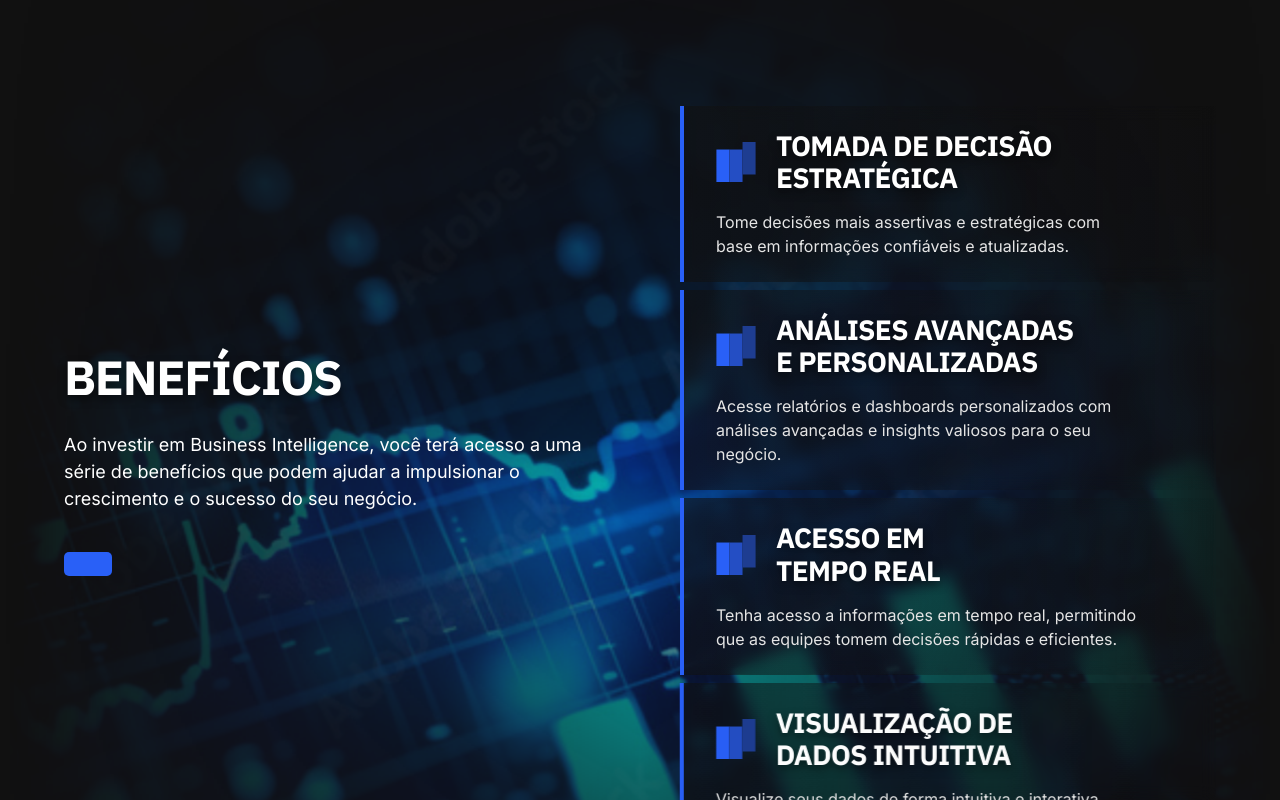
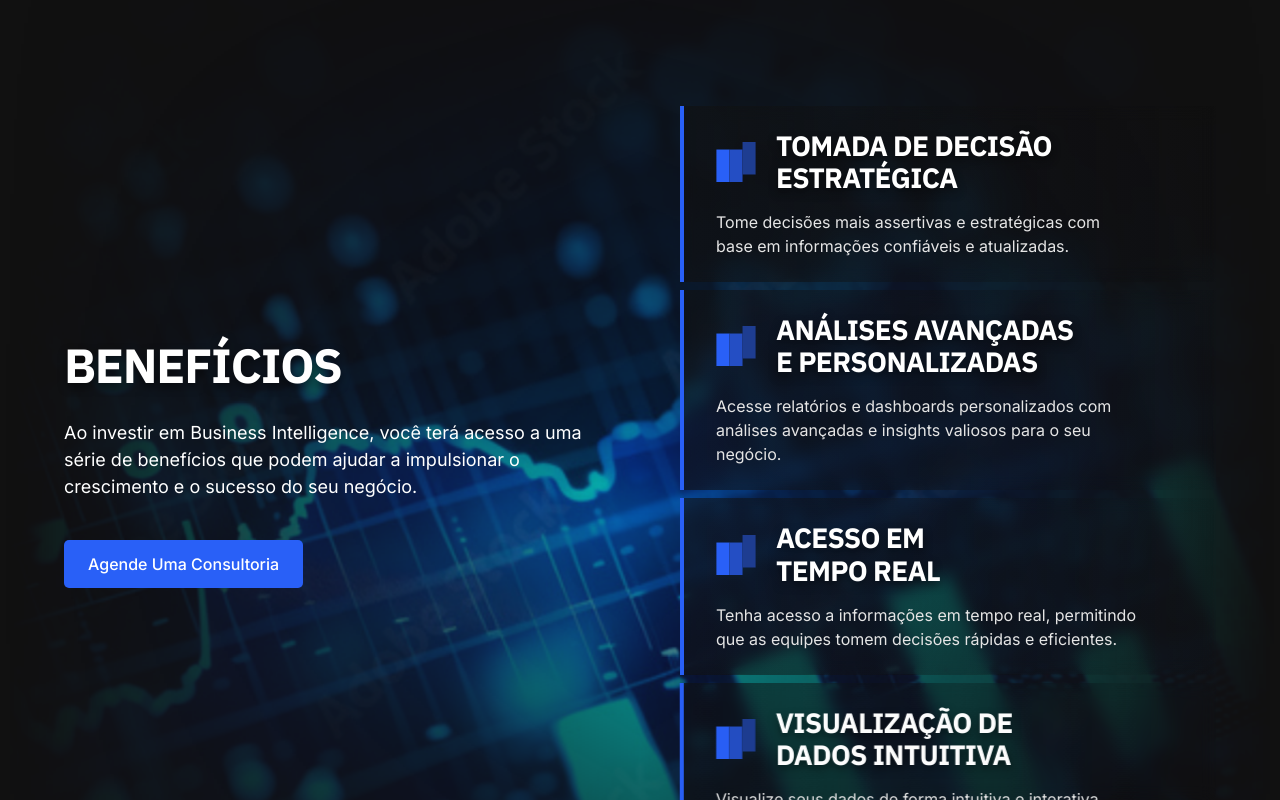
Before and after one commit to solutionsbi/SolutionsWebSite, a React (Vite) app: page /business-intelligence in a window 1280 px wide. Shown: the part 1736-2536 px from the top of the page. Built offline with nearby package versions, Linux system fonts and the light colour scheme.

Commit message:
refactor: ajustes nos links de todas as páginas

```diff
--- a/src/Pages/BusinessIntelligence.tsx
+++ b/src/Pages/BusinessIntelligence.tsx
@@ -18,11 +18,11 @@ export default function BusinessIntelligence() {
                     </>
                 }
                 description="Transforme seus dados em insights valiosos e tome decisões estratégicas com base em informações confiáveis e atualizadas."
-                cta={
-                    <a href="#" target="_blank">
-                        Contrate agora
-                    </a>
-                }
+                cta={{
+                    href: 'https://api.whatsapp.com/send?phone=5519993230833',
+                    text: 'Agende Uma Consultoria',
+                    additionalText: 'Fale Conosco',
+                }}
                 img="/src/assets/images/Solutions/business-intelligence.jpeg"
             />
             <ComoFunciona
@@ -82,6 +82,11 @@ export default function BusinessIntelligence() {
                         icon: '/src/assets/svg/services-cards-icons/business-intelligence.svg',
                     },
                 ]}
+                cta={{
+                    href: 'https://api.whatsapp.com/send?phone=5519993230833',
+                    text: 'Agende Uma Consultoria',
+                    additionalText: 'Fale Conosco',
+                }}
             />
             <Faq
                 faqs={[
--- a/src/Pages/EngenhariaDeDados.tsx
+++ b/src/Pages/EngenhariaDeDados.tsx
@@ -18,11 +18,11 @@ export default function EngenhariaDeDados() {
                     </>
                 }
                 description="Ajudamos a sua empresa a coletar, armazenar e processar dados de forma eficiente e segura, garantindo que você tenha informações precisas e confiáveis para tomar decisões estratégicas."
-                cta={
-                    <a href="#" target="_blank">
-                        Contrate agora
-                    </a>
-                }
+                cta={{
+                    href: 'https://api.whatsapp.com/send?phone=5519993230833',
+                    text: 'Agende Uma Consultoria',
+                    additionalText: 'Fale Conosco',
+                }}
                 img="/src/assets/images/Background/firefly/11.jpg"
             />
             <ComoFunciona
@@ -53,6 +53,11 @@ export default function EngenhariaDeDados() {
                 ]}
             />
             <Beneficios
+                cta={{
+                    href: 'https://api.whatsapp.com/send?phone=5519993230833',
+                    text: 'Agende Uma Consultoria',
+                    additionalText: 'Fale Conosco',
+                }}
                 title="Benefícios"
                 background="/src/assets/images/Background/1.jpeg"
                 description="Ao investir em engenharia de dados, você terá acesso a uma série de benefícios que podem ajudar a impulsionar o crescimento e o sucesso do seu negócio."
--- a/src/Pages/InteligenciaArtificial.tsx
+++ b/src/Pages/InteligenciaArtificial.tsx
@@ -18,11 +18,11 @@ export default function InteligenciaArtificial() {
                     </>
                 }
                 description="Desenvolvemos soluções de Inteligência Artificial para ajudar a sua empresa a otimizar processos, aumentar a produtividade e impulsionar o crescimento."
-                cta={
-                    <a href="#" target="_blank">
-                        Contrate agora
-                    </a>
-                }
+                cta={{
+                    href: 'https://api.whatsapp.com/send?phone=5519993230833',
+                    text: 'Agende Uma Consultoria',
+                    additionalText: 'Fale Conosco',
+                }}
                 img="/src/assets/images/Solutions/inteligencia-artificial.jpeg"
             />
             <ComoFunciona
@@ -87,6 +87,11 @@ export default function InteligenciaArtificial() {
                             'A IA pode analisar grandes volumes de dados de forma rápida e precisa, fornecendo insights valiosos para o seu negócio.',
                     },
                 ]}
+                cta={{
+                    href: 'https://api.whatsapp.com/send?phone=5519993230833',
+                    text: 'Agende Uma Consultoria',
+                    additionalText: 'Fale Conosco',
+                }}
             />
             <Faq
                 faqs={[
--- a/src/Pages/Sections/Beneficios.tsx
+++ b/src/Pages/Sections/Beneficios.tsx
@@ -7,17 +7,22 @@ import { ScrollTrigger } from 'gsap/ScrollTrigger'
 
 gsap.registerPlugin(useGSAP, ScrollTrigger)
 
+type Benefit = {
+    title: string
+    description: string
+    icon: string
+}
+
 type BeneficiosProps = {
     title: React.ReactNode
     description: string
     benefits: Benefit[]
     background: string
-}
-
-type Benefit = {
-    title: string
-    description: string
-    icon: string
+    cta: {
+        text: string
+        href: string
+        additionalText: string
+    }
 }
 
 export default function Beneficios({
@@ -25,6 +30,7 @@ export default function Beneficios({
     description,
     benefits,
     background,
+    cta,
 }: BeneficiosProps) {
     const container = useRef<HTMLElement>(null)
     const enterTl = useRef<gsap.core.Timeline | null>(null)
@@ -134,9 +140,12 @@ export default function Beneficios({
                                 {description}
                             </p>
                             <div className="mt-6 hidden items-center justify-center gap-x-4 md:mt-10 md:flex">
-                                <PrimaryButton className="section-cta">
-                                    Saiba Mais
-                                </PrimaryButton>
+                                <PrimaryButton
+                                    className="section-cta"
+                                    href={cta.href}
+                                    text={cta.text}
+                                    additionalText={cta.additionalText}
+                                />
                             </div>
                         </div>
                     </div>
--- a/src/Pages/Sections/Hero.tsx
+++ b/src/Pages/Sections/Hero.tsx
@@ -2,13 +2,15 @@ import React, { useRef } from 'react'
 import { gsap } from 'gsap'
 import { useGSAP } from '@gsap/react'
 import { ScrollTrigger } from 'gsap/ScrollTrigger'
-import PrimaryButton from '@/components/custom/PrimaryButton'
+import PrimaryButton, {
+    PrimaryButtonProps,
+} from '@/components/custom/PrimaryButton'
 gsap.registerPlugin(useGSAP, ScrollTrigger)
 
 type HeroProps = {
     title: React.ReactNode
     description: string
-    cta?: React.ReactNode
+    cta?: PrimaryButtonProps
     img: string
     position?: string
 }
@@ -156,10 +158,10 @@ export default function Hero({
                         <div className="mt-6 flex flex-col items-center justify-center gap-2 gap-x-4 md:mt-8 md:flex-row">
                             <PrimaryButton
                                 className="section-cta-1"
-                                additionalText={'Saiba mais'}
-                            >
-                                {cta}
-                            </PrimaryButton>
+                                href={cta.href}
+                                text={cta.text}
+                                additionalText={cta.additionalText}
+                            />
                         </div>
                     )}
                 </div>
--- a/src/Pages/Sections/Timeline.tsx
+++ b/src/Pages/Sections/Timeline.tsx
@@ -176,7 +176,7 @@ const timeLineData: TimeLineCardProps[] = [
 
 export default function Timeline() {
     return (
-        <section className="page-section mb-24 md:mb-32 lg:mb-40">
+        <section className="page-section">
             <div className="container">
                 <div className="grid gap-16 md:grid-cols-2 lg:gap-[10%]">
                     <div className="flex w-full flex-col">
--- a/src/Pages/SistemasPersonalizados.tsx
+++ b/src/Pages/SistemasPersonalizados.tsx
@@ -18,11 +18,11 @@ export default function SistemasPersonalizados() {
                     </>
                 }
                 description="Desenvolvemos soluções sob medida para atender às necessidades específicas da sua empresa, garantindo eficiência, segurança e escalabilidade."
-                cta={
-                    <a href="#" target="_blank">
-                        Contrate agora
-                    </a>
-                }
+                cta={{
+                    href: 'https://api.whatsapp.com/send?phone=5519993230833',
+                    text: 'Agende Uma Consultoria',
+                    additionalText: 'Fale Conosco',
+                }}
                 img="/src/assets/images/Solutions/sistemas-personalizados.jpeg"
             />
             <ComoFunciona
@@ -76,6 +76,11 @@ export default function SistemasPersonalizados() {
                         icon: '/src/assets/svg/services-cards-icons/sistemas-personalizados.svg',
                     },
                 ]}
+                cta={{
+                    href: 'https://api.whatsapp.com/send?phone=5519993230833',
+                    text: 'Agende Uma Consultoria',
+                    additionalText: 'Fale Conosco',
+                }}
             />
             <Faq
                 faqs={[
--- a/src/Pages/TransformacaoDigital.tsx
+++ b/src/Pages/TransformacaoDigital.tsx
@@ -18,11 +18,11 @@ export default function TransformacaoDigital() {
                     </>
                 }
                 description="Ajudamos a sua empresa a se adaptar às mudanças tecnológicas e a transformar processos, produtos e serviços para atender às demandas do mercado atual."
-                cta={
-                    <a href="#" target="_blank">
-                        Contrate agora
-                    </a>
-                }
+                cta={{
+                    href: 'https://api.whatsapp.com/send?phone=5519993230833',
+                    text: 'Agende Uma Consultoria',
+                    additionalText: 'Fale Conosco',
+                }}
                 img="/src/assets/images/Solutions/transformacao-digital.jpeg"
             />
             <ComoFunciona
@@ -76,6 +76,11 @@ export default function TransformacaoDigital() {
                         icon: '/src/assets/svg/services-cards-icons/transformacao-digital.svg',
                     },
                 ]}
+                cta={{
+                    href: 'https://api.whatsapp.com/send?phone=5519993230833',
+                    text: 'Agende Uma Consultoria',
+                    additionalText: 'Fale Conosco',
+                }}
             />
             <Faq
                 faqs={[
--- a/src/Pages/WebsitesEcommerce.jsx
+++ b/src/Pages/WebsitesEcommerce.jsx
@@ -18,11 +18,11 @@ export default function WebsistesEcommerce() {
                     </>
                 }
                 description="Desenvolvemos websites e lojas virtuais personalizadas para ajudar a sua empresa a se destacar no mercado digital e impulsionar as vendas online."
-                cta={
-                    <a href="#" target="_blank">
-                        Contrate agora
-                    </a>
-                }
+                cta={{
+                    href: 'https://api.whatsapp.com/send?phone=5519993230833',
+                    text: 'Agende Uma Consultoria',
+                    additionalText: 'Fale Conosco',
+                }}
                 img="/src/assets/images/Solutions/websites-ecommerce.jpeg"
             />
             <ComoFunciona
@@ -87,6 +87,11 @@ export default function WebsistesEcommerce() {
                             'Com um website ou e-commerce, você pode coletar e analisar dados sobre o comportamento dos usuários, as preferências de compra e o desempenho das suas campanhas. Isso fornece insights valiosos para tomar decisões estratégicas, otimizar a experiência do cliente e impulsionar o crescimento do seu negócio.',
                     },
                 ]}
+                cta={{
+                    href: 'https://api.whatsapp.com/send?phone=5519993230833',
+                    text: 'Agende Uma Consultoria',
+                    additionalText: 'Fale Conosco',
+                }}
             />
             <Faq
                 faqs={[
--- a/src/components/custom/PrimaryButton.tsx
+++ b/src/components/custom/PrimaryButton.tsx
@@ -30,7 +30,7 @@ import { useGSAP } from '@gsap/react'
 
 gsap.registerPlugin(useGSAP)
 
-interface PrimaryButtonProps {
+export interface PrimaryButtonProps {
     className?: string
     text: string
     additionalText?: string
```
Also changed, not shown: src/Pages/Home.tsx (+10 -2 lines).
